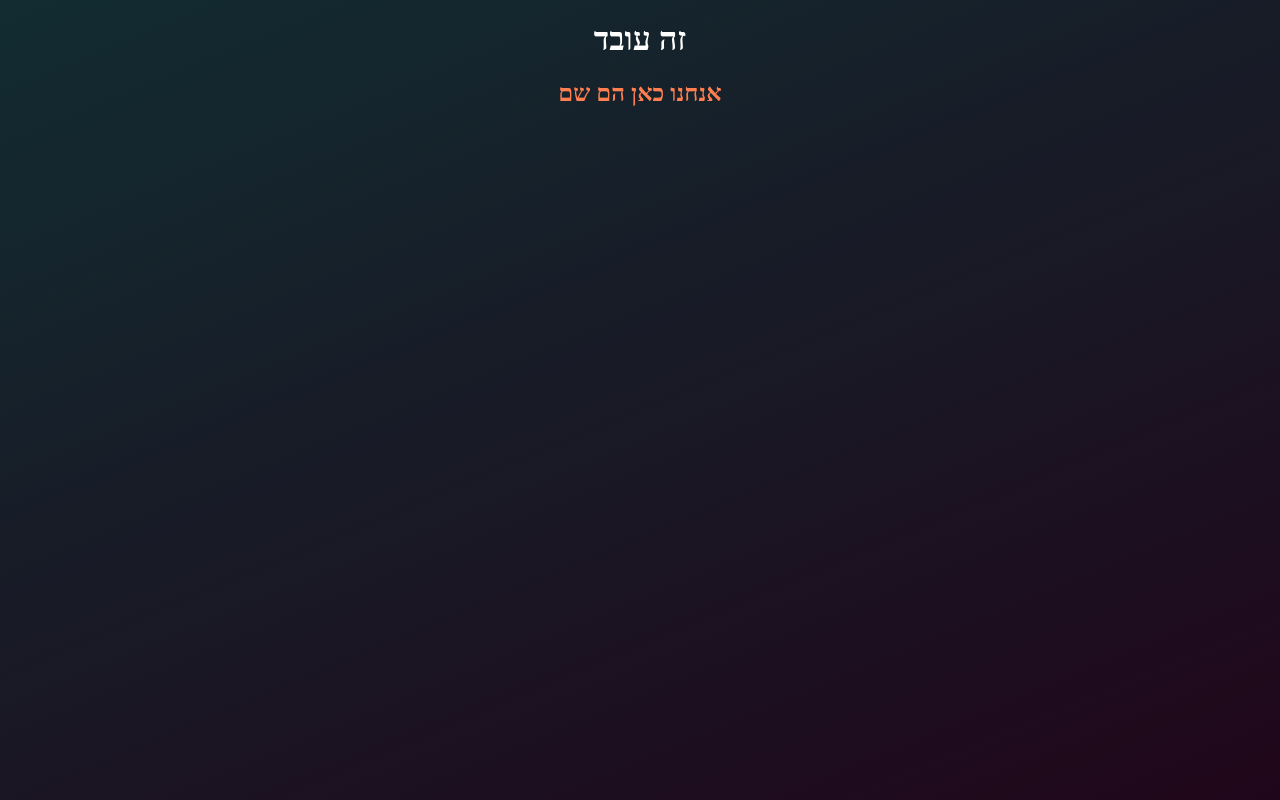
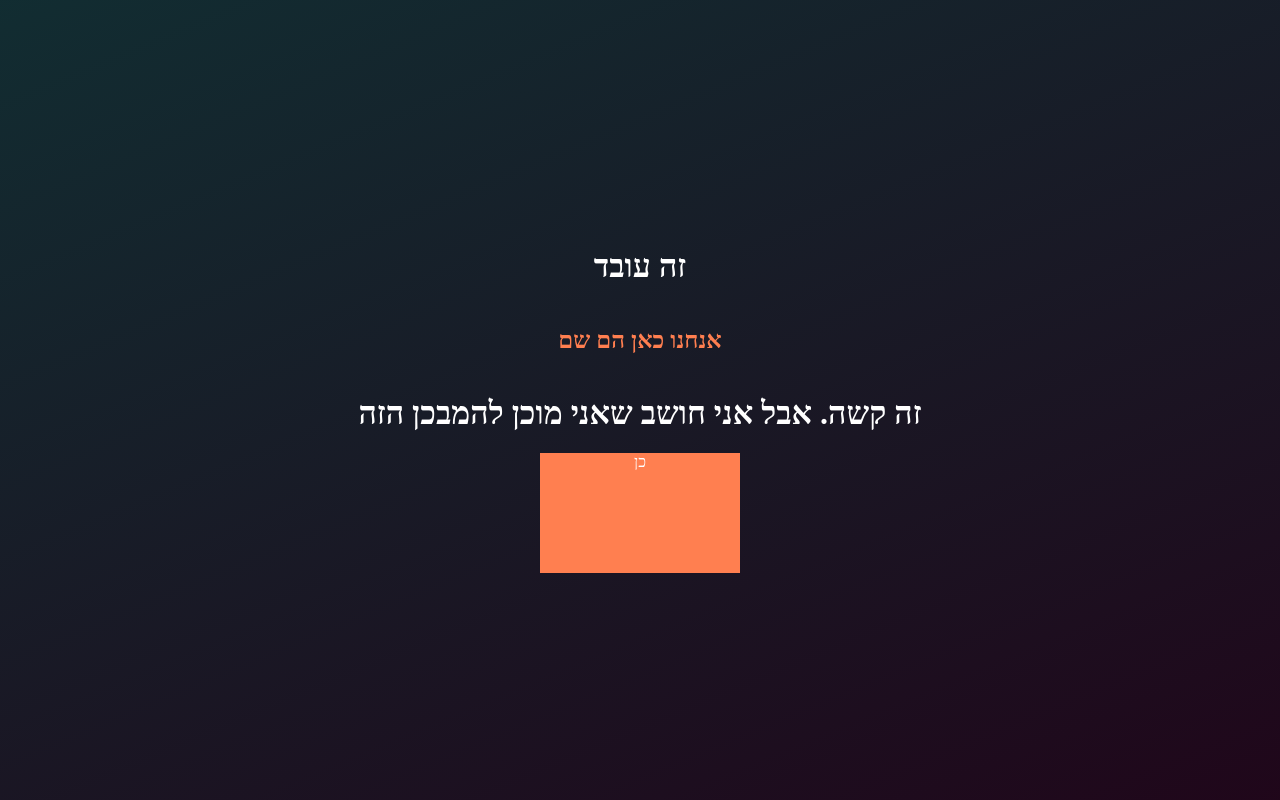
Before and after one commit to asmartiba/NextJS-Portfolio-3D, a Next.js app: page / in a window 1280 px wide. Built offline with nearby package versions, Linux system fonts and the light colour scheme; a web font is replaced by a local one.

Commit message:
היום יום שני

```diff
--- a/src/app/page.module.css
+++ b/src/app/page.module.css
@@ -28,6 +28,10 @@
   overflow-x: hidden;
   overflow-y: hidden;
   text-align: center;
+  display: flex;
+  flex-direction: column;
+  justify-content: center;
+  align-items: center;
 }
 
 .mainx h2 {
--- a/src/app/page.tsx
+++ b/src/app/page.tsx
@@ -11,6 +11,11 @@ const Home = () => {
       <h1>זה עובד</h1>
 
       <h2>אנחנו כאן הם שם</h2>
+      <h1>זה קשה. אבל אני חושב שאני מוכן להמבכן הזה</h1>
+
+      <div style={{width: 200, height:120, backgroundColor: 'coral'}}>
+          כן
+      </div>
 
     </main>
   )
```
